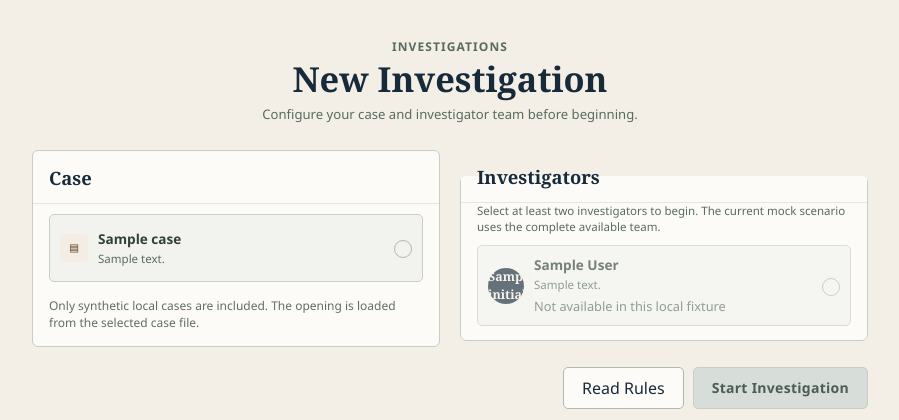
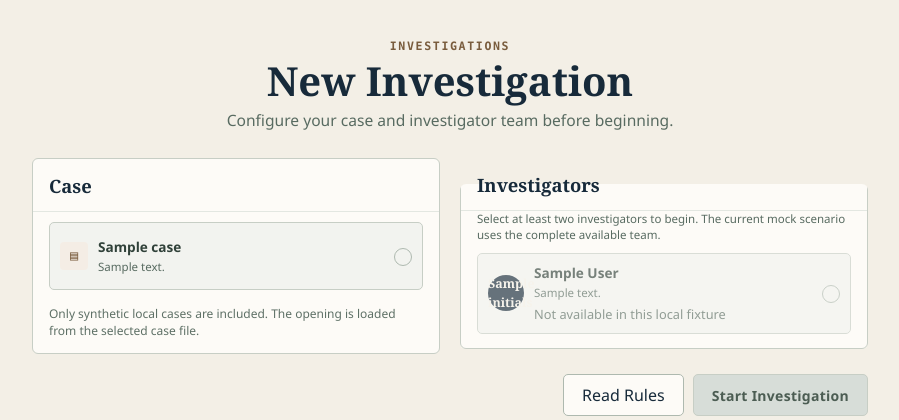
Before and after one commit to FraPoine/multi-agent-fictional-personalities, a FastAPI app: template src/multi_agent_personalities/web/templates/investigations.html in a window 1280 px wide. Shown: the part 63-483 px from the top of the page, without its empty margins (190-1089 px from the left). Run offline with FastAPI, Linux system fonts and the light colour scheme; the template is opened without the code that fills it: most values are stand-ins (such as "Sample title", 1, 10 or a date in 2020); parts of the project's set-up code (start-up, migrations or seed data) failed here and were passed over.

Commit message:
style(web): align lobby typography and colors with figma

```diff
--- a/src/multi_agent_personalities/web/static/styles.css
+++ b/src/multi_agent_personalities/web/static/styles.css
@@ -1183,8 +1183,9 @@ body {
 
 .lobby-heading { max-width: 560px; margin: 0 auto 26px; text-align: center; }
 .lobby-heading h1, .case-bar h1, .case-opening h2 { font-family: var(--font-serif); color: var(--color-ink); }
-.lobby-heading h1 { margin: 4px 0 6px; font-size: clamp(1.8rem, 4vw, 2.15rem); line-height: 1.12; }
-.lobby-heading > p:last-child { color: var(--color-muted); font-size: .82rem; }
+.lobby-heading .eyebrow { color: var(--color-secondary); font-family: var(--font-mono); font-size: .725rem; font-weight: 600; letter-spacing: .14em; }
+.lobby-heading h1 { margin: 4px 0 6px; color: var(--color-ink); font-family: var(--font-serif); font-size: clamp(2.25rem, 4vw, 2.5rem); font-weight: 700; line-height: 1.1; }
+.lobby-heading > p:last-child { color: var(--color-muted); font-family: var(--font-sans); font-size: .975rem; font-weight: 400; line-height: 1.45; }
 .lobby-setup { display: grid; grid-template-columns: repeat(2, minmax(0, 1fr)); align-items: start; gap: 20px; }
 .lobby-setup > .form-error-summary { grid-column: 1 / -1; }
 .lobby-step { min-width: 0; padding: 0 16px 14px; border: 1px solid var(--border-default); border-radius: 6px; background: var(--surface-panel); }
```
